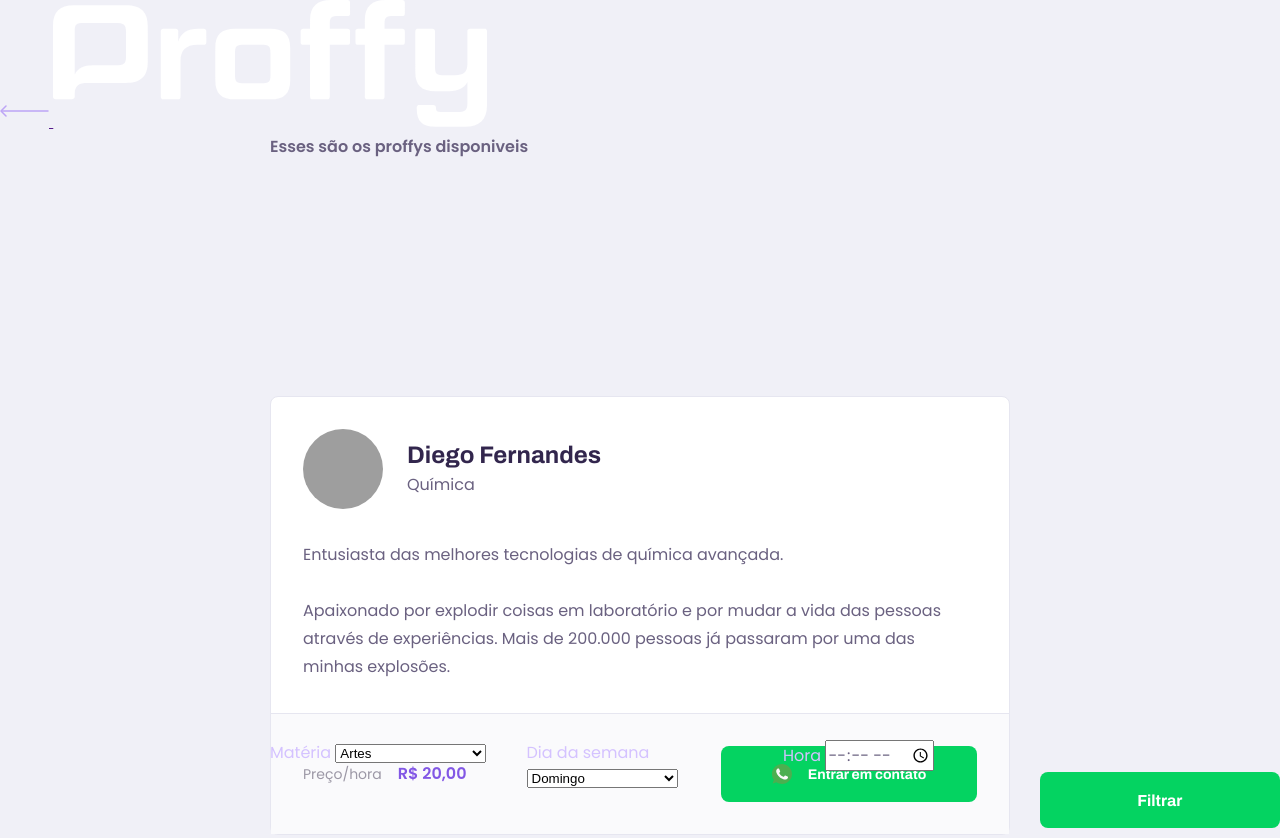
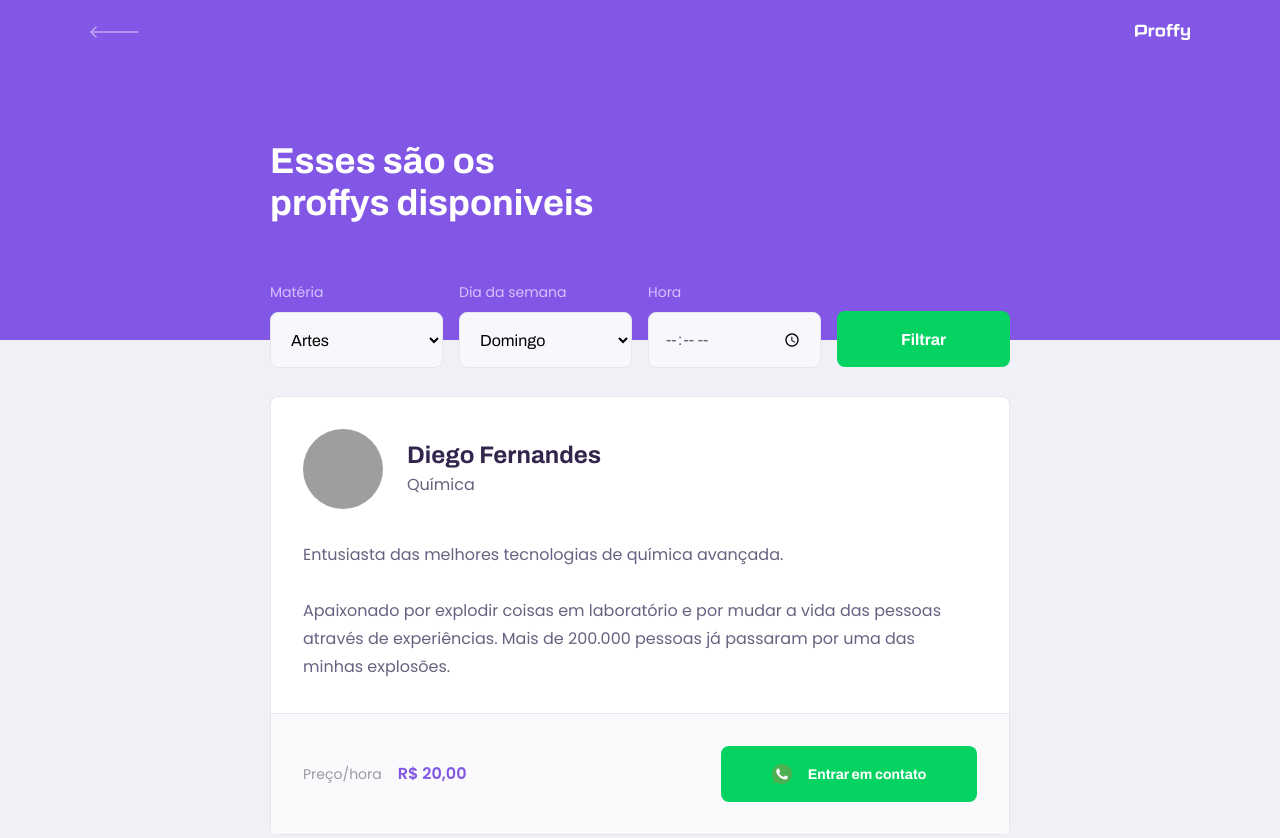
Before and after one commit to Diegooliveyra/NextLevelWeek-2, a plain HTML site: page study.html in a window 1280 px wide. Shown: the top 838 px of the page. Drawn offline with Linux system fonts and the light colour scheme; grey boxes are pictures that could not be loaded.

Commit message:
Update study.html

```diff
--- a/study.html
+++ b/study.html
@@ -4,7 +4,10 @@
     <meta charset="UTF-8" />
     <meta name="viewport" content="width=device-width, initial-scale=1.0" />
     <title>Proffy | Sua plataforma de estudos online</title>
+    <link rel="shortcut icon" href="images/favicon.png" type="image/png">
     <link rel="stylesheet" href="css/style.css" />
+    <link rel="stylesheet" href="css/partials/header.css" />
+    <link rel="stylesheet" href="css/partials/forms.css">
     <link rel="stylesheet" href="css/partials/page-study.css" />
 
     <link
@@ -16,8 +19,8 @@
     <div id="container">
       <header class="page-header">
         <div class="top-bar-container">
-          <a href="">
-            <img src="images/icons/back.svg" alt="Voltar" />
+          <a href="index.html">
+            <img src="images/icons/back.svg" alt="Voltar"/>
           </a>
           <img src="images/logo.svg" alt="Logo Proffy" />
         </div>
```
